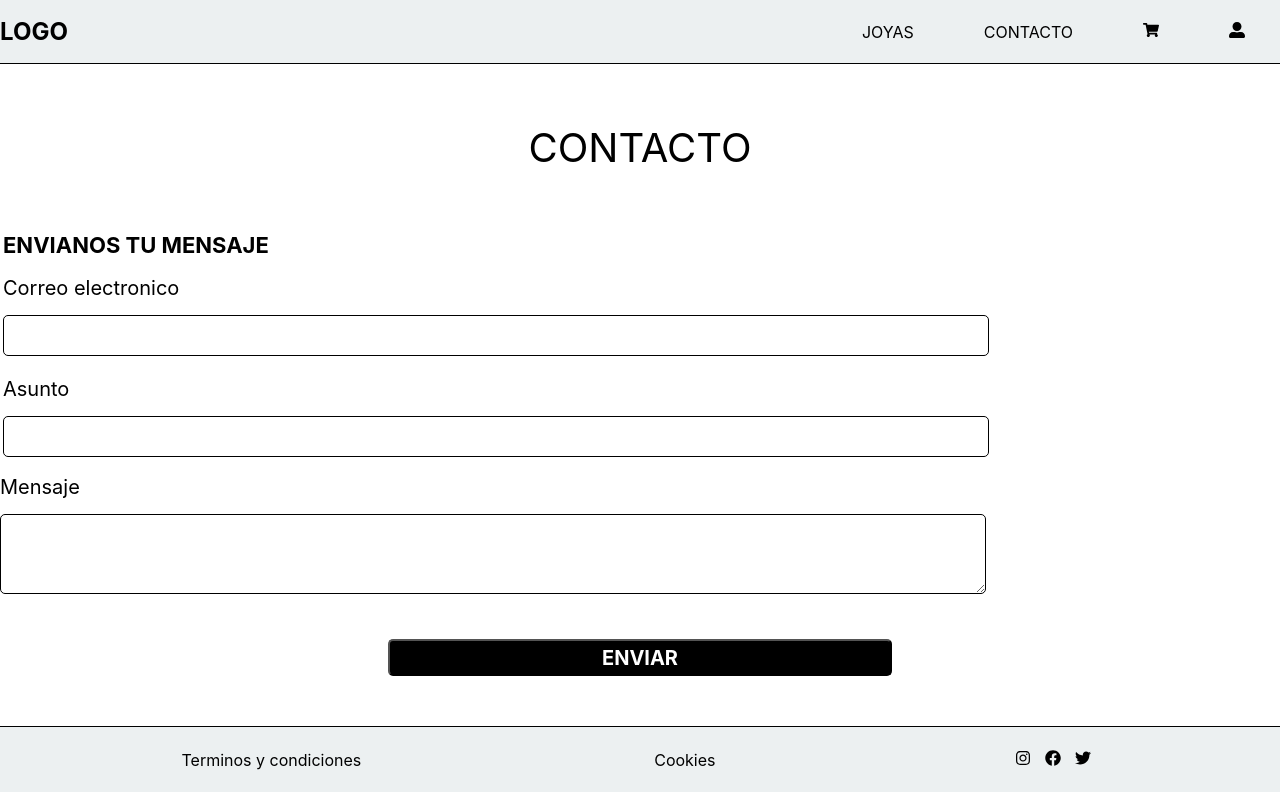
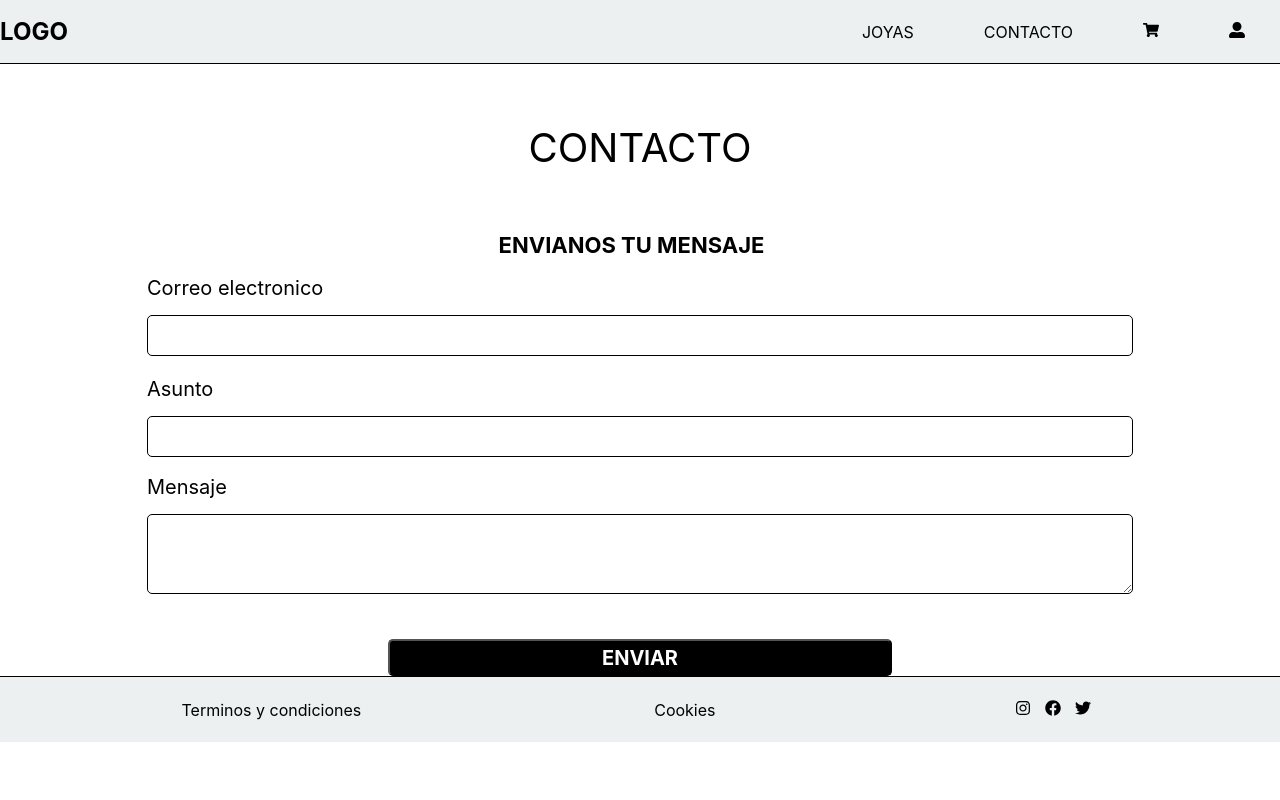
Before and after one commit to joseeantonio/tfg-react, a React (Create React App) app: page /contact in a window 1280 px wide. Built offline with nearby package versions, Linux system fonts and the light colour scheme.

Commit message:
solucion

```diff
--- a/src/modules/FormContact.jsx
+++ b/src/modules/FormContact.jsx
@@ -83,10 +83,10 @@ const FormContact = ({margin,width}) => {
 }
 
 const Sdiv = styled.div`
-  display: flex;
-  flex-direction: column;
+  display: grid;
+  place-items: center;
   margin: 0 auto;
-  width: ${(props) => props.width ?  props.margin : "1200px"};
+  width: ${(props) => props.width ?  props.width : "1200px"};
   margin: ${(props) => props.margin ? props.margin : "0px"};
 `
 
--- a/src/pages/Contact.jsx
+++ b/src/pages/Contact.jsx
@@ -6,7 +6,7 @@ const Contact = () => {
     return(
         <body>
             <TitlePage name={"CONTACTO"} />
-            <FormContact margin={"0 auto 50px"} width="1000px" />
+            <FormContact margin={"0 auto"} width="1000px" />
         </body>
     )
 }
```
